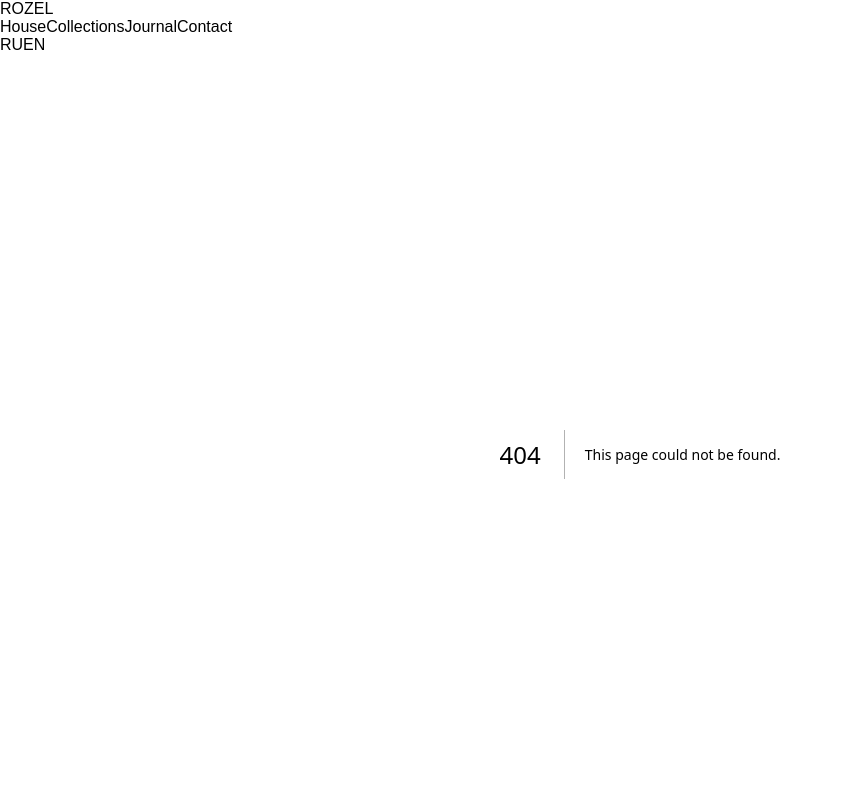
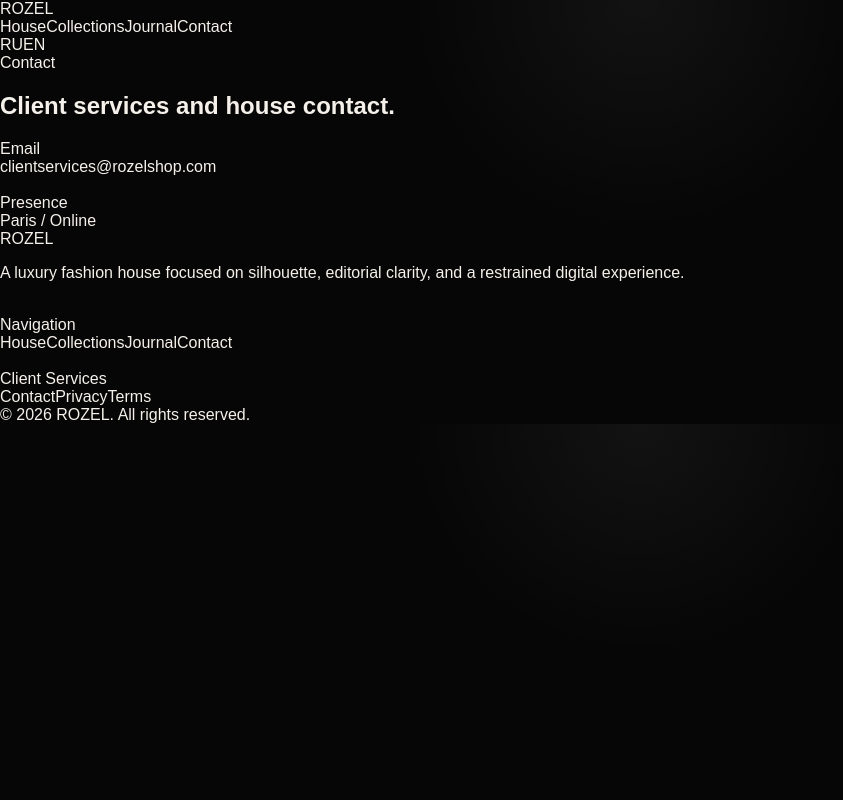
Before and after one commit to mtronda21vekby-stack/rozelshop.com, a Next.js app in the folder apps/web/: page /en/contact in a window 1280 px wide. Before the commit this address had no page. Shown: the top 800 px of the page, without its empty margins (0-843 px from the left). Built offline with nearby package versions, Linux system fonts and the light colour scheme.

Commit message:
Create page.tsx

```diff
--- /dev/null
+++ b/apps/web/src/app/en/contact/page.tsx
@@ -0,0 +1,39 @@
+import { getSiteContent } from '../../../lib/site-data';
+
+export default function EnglishContactPage() {
+  const siteData = getSiteContent('en');
+
+  return (
+    <section className="bg-black text-white">
+      <div className="mx-auto max-w-5xl px-6 py-20">
+        <div className="text-xs uppercase tracking-[0.34em] text-white/42">
+          {siteData.contactPage.eyebrow}
+        </div>
+
+        <h1 className="mt-4 text-4xl font-medium md:text-6xl">
+          {siteData.contactPage.title}
+        </h1>
+
+        <div className="mt-12 grid gap-6 md:grid-cols-2">
+          <div className="rounded-[2rem] border border-white/10 bg-white/[0.02] p-6">
+            <div className="text-xs uppercase tracking-[0.28em] text-white/40">
+              {siteData.contactPage.emailLabel}
+            </div>
+            <div className="mt-4 text-2xl font-medium">
+              {siteData.contactPage.email}
+            </div>
+          </div>
+
+          <div className="rounded-[2rem] border border-white/10 bg-white/[0.02] p-6">
+            <div className="text-xs uppercase tracking-[0.28em] text-white/40">
+              {siteData.contactPage.presenceLabel}
+            </div>
+            <div className="mt-4 text-2xl font-medium">
+              {siteData.contactPage.city}
+            </div>
+          </div>
+        </div>
+      </div>
+    </section>
+  );
+}
```
